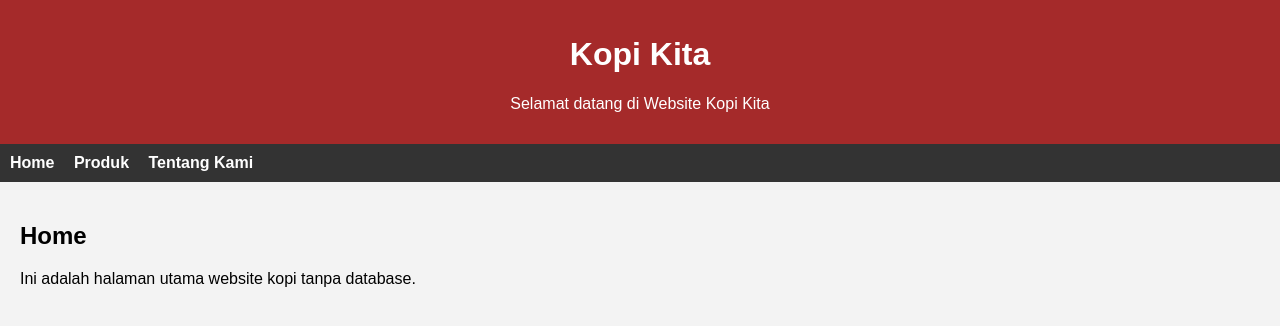
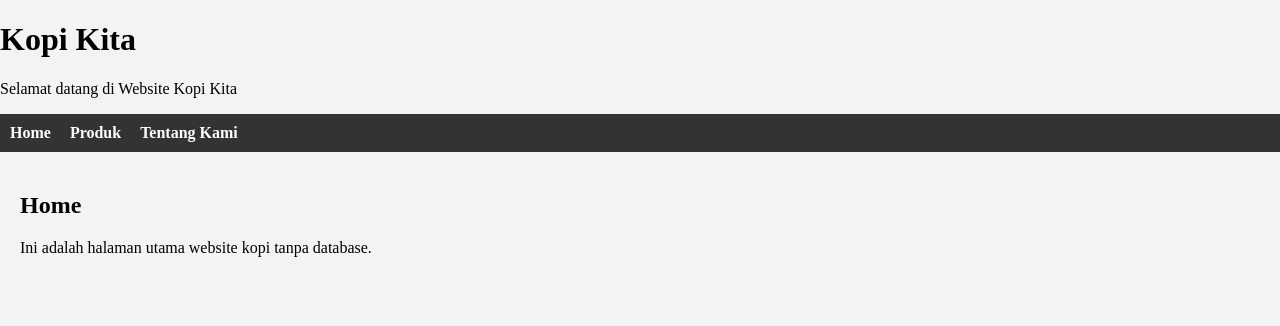
Before and after one commit to 22g40013-ux/tugas-kasus3, a PHP site: page /index.php in a window 1280 px wide. Shown: the top 326 px of the page. Run offline with PHP 8.4, Linux system fonts and the light colour scheme.

Commit message:
Update index.php

```diff
--- a/index.php
+++ b/index.php
@@ -17,14 +17,16 @@ $page = isset($_GET['page']) ? $_GET['page'] : 'home';
     <title>Situs Kopi Kita</title>
 
     <style>
-        body {
-            font-family: Arial, sans-serif;
-            background: #f3f3f3;
-            margin: 0;
-            padding: 0;
+       body {
+    font-family: 'Playfair Display', serif;
+    background: #f3f3f3;
+    margin: 0;
+    padding: 0;
+        }
+
         }
         header {
-            background: brown;
+            background: black;
             color: white;
             padding: 15px;
             text-align: center;
@@ -46,7 +48,7 @@ $page = isset($_GET['page']) ? $_GET['page'] : 'home';
             padding: 20px;
         }
         .produk {
-            background: white;
+            background: brown;
             padding: 15px;
             margin-bottom: 10px;
             border-radius: 8px;
```
